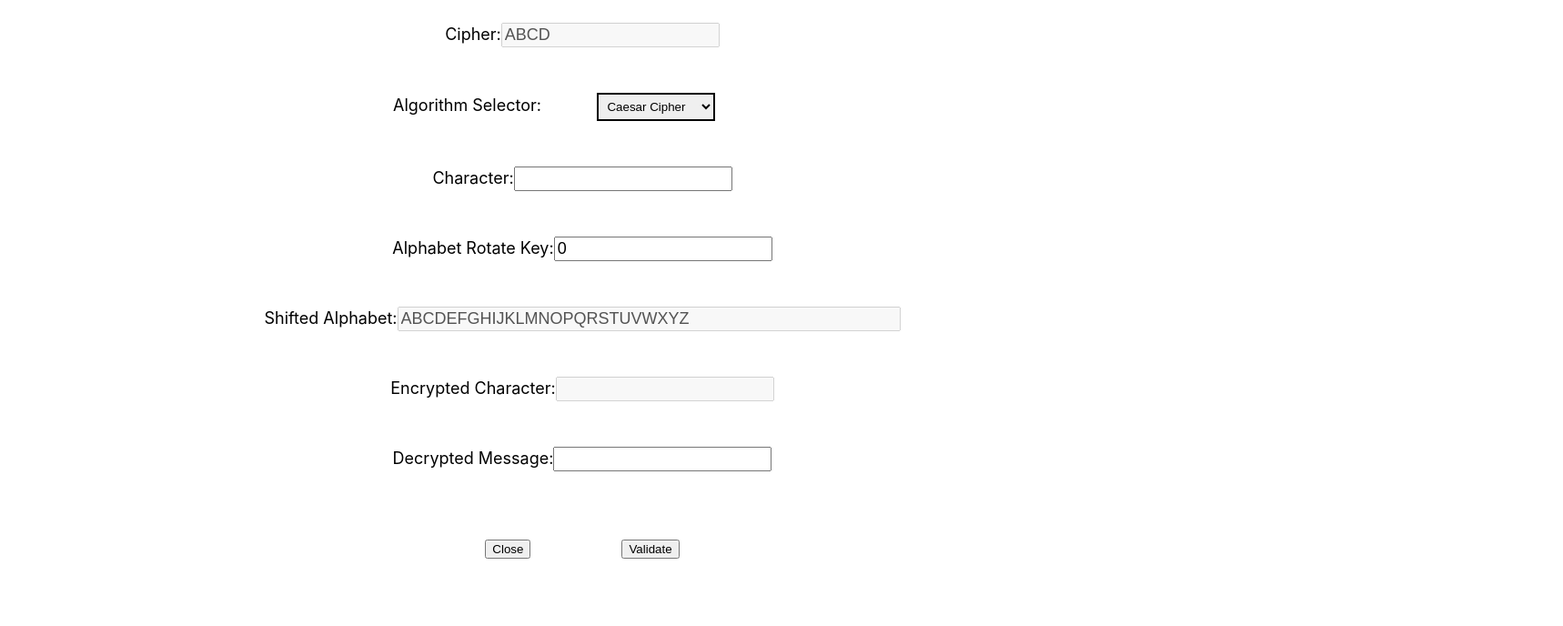
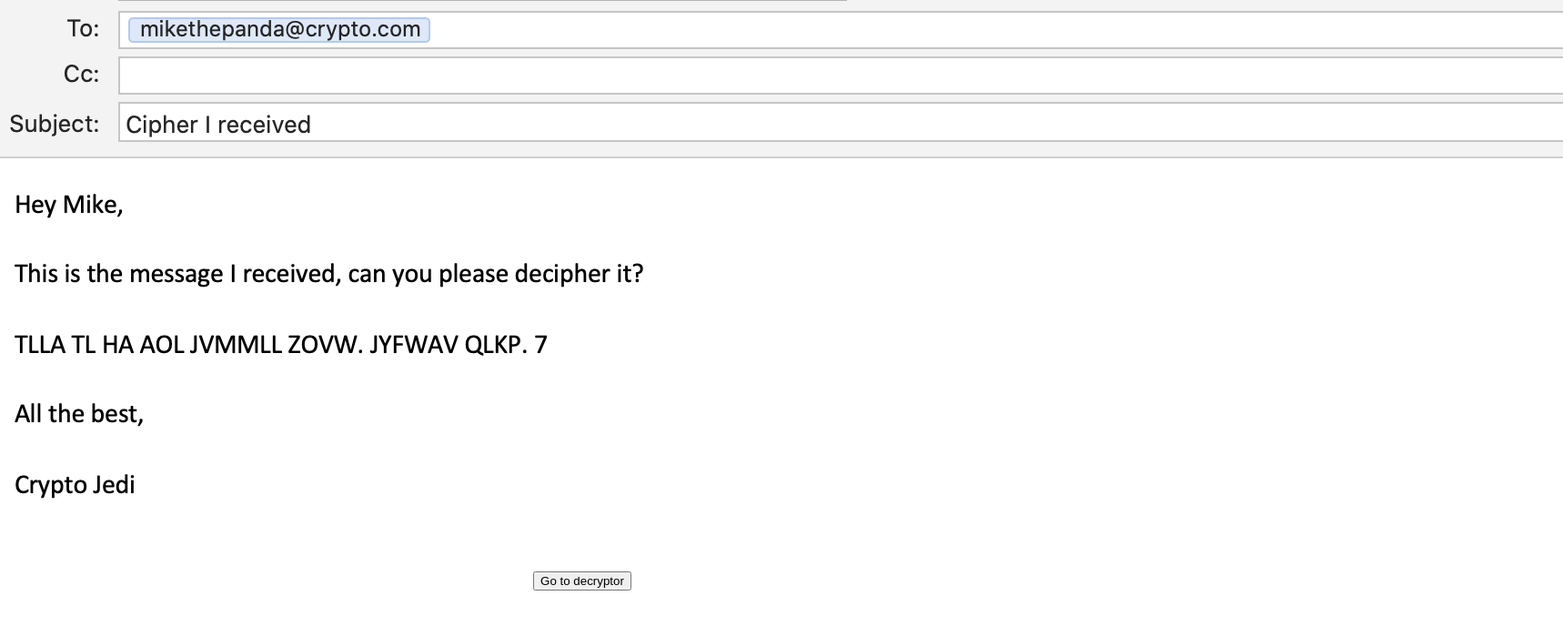
Before and after one commit to fmavb/questlines, a React (Create React App) app: page /challenge1 in a window 1280 px wide. Shown: the top 688 px of the page at 91% size, 1718 px wide, since content can reach past the window. Built offline with nearby package versions, Linux system fonts and the light colour scheme.

Commit message:
Modified Challenge 1

```diff
--- a/src/App.js
+++ b/src/App.js
@@ -8,6 +8,7 @@ import {
 } from "react-router-dom";
 import Home from "./components/Home";
 import Challenge1 from "./components/Challenge1";
+import Email from './components/Challenge1/Email';
 import Part1 from './components/Challenge2/Part1';
 import Part2 from './components/Challenge2/Part2';
 import Challenge3 from './components/Challenge3';
@@ -22,9 +23,8 @@ export default class App extends Component {
           <Route path="/challenge2/part1" component={Part1} />
           <Route path="/challenge2/part2" component={Part2} />
           <Route path="/challenge2/part3" component={Part3} />
-          <Route path="/challenge1">
-            <Challenge1 />
-          </Route>
+          <Route path="/challenge1" exact component={Email} />
+          <Route path="/challenge1/decryptor" component={Challenge1} />
           <Route path="/challenge3" component={Challenge3} />
           <Route path="/">
             <Home />
--- a/src/components/Challenge1.css
+++ b/src/components/Challenge1.css
@@ -10,3 +10,7 @@ input {
 .field {
     padding: 25px;
 }
+
+#cipher{
+    min-width: fit-content;
+}
--- a/src/components/Challenge1.js
+++ b/src/components/Challenge1.js
@@ -5,7 +5,9 @@ export default class Challenge1 extends Component {
 
     constructor(props) {
         super(props);
-        this.state = { cipher: "ABCD", alphabet: "ABCDEFGHIJKLMNOPQRSTUVWXYZ", shiftedAlphabet: "ABCDEFGHIJKLMNOPQRSTUVWXYZ", selected: "caesar", algorithm: "caesar", binKey:"00000000", binChar:"00000000" };
+        this.state = { cipher: "TLLA TL HA AOL JVMMLL ZOVW. JYFWAV QLKP.", alphabet: "ABCDEFGHIJKLMNOPQRSTUVWXYZ",
+            shiftedAlphabet: "ABCDEFGHIJKLMNOPQRSTUVWXYZ", selected: "caesar", algorithm: "caesar", binKey:"00000000",
+            binChar:"00000000", char: "", message: "" };
         this.shiftAlphabet = this.shiftAlphabet.bind(this);
         this.selector = this.selector.bind(this);
         this.decrypt = this.decrypt.bind(this);
@@ -16,6 +18,9 @@ export default class Challenge1 extends Component {
         this.id = this.id.bind(this);
         this.changeChar = this.changeChar.bind(this);
         this.close = this.close.bind(this);
+        this.message = this.message.bind(this);
+        this.validate = this.validate.bind(this);
+        this.answer = "MEET ME AT THE COFFEE SHOP. CRYPTO JEDI."
         document.title = "Challenge 1";
     }
 
@@ -42,14 +47,16 @@ export default class Challenge1 extends Component {
 
     changeChar(e){
         const char = e.target.value;
-        this.decrypt(char);
+        this.setState({char: char});
     }
 
-    decrypt(char) {
+    decrypt() {
+        const char = this.state.char;
         let upperChar = char.toUpperCase();
         if (upperChar.match(/[A-Z]/i)) {
             let position = this.state.alphabet.indexOf(upperChar);
-            this.setState({ decryptedChar: this.state.shiftedAlphabet[position] });
+            const decryptedChar = this.state.shiftedAlphabet[position];
+            this.setState({decryptedChar: decryptedChar});
         } else {
             return;
         }
@@ -96,12 +103,27 @@ export default class Challenge1 extends Component {
         window.close();
     }
 
+    message(e){
+        const message = e.target.value;
+        this.setState({message: message});
+    }
+
+    validate(){
+        let message = this.state.message;
+        message = message.toUpperCase();
+        if (message === this.answer){
+            alert("Correct! You can close the challenge!");
+        } else {
+            alert("Incorrect! Please try again.")
+        }
+    }
+
     render() {
         if (this.state.algorithm === "caesar") {
             return (
                 <div>
                     <div className="field">
-                        <label>Cipher:</label><input disabled value={this.state.cipher}></input>
+                        <label>Cipher:</label><input disabled value={this.state.cipher} id="cipher" size="50"></input>
                     </div>
                     <div className="field">
                         <label>Algorithm Selector:</label>
@@ -115,6 +137,7 @@ export default class Challenge1 extends Component {
                     </div>
                     <div className="field">
                         <label>Alphabet Rotate Key:</label><input type="number" defaultValue="0" onChange={this.shiftAlphabet}></input>
+                        <button onClick={this.decrypt}>Decrypt</button>
                     </div>
                     <div className="field">
                         <label>Shifted Alphabet:</label><input disabled value={this.state.shiftedAlphabet} id="shiftedAlphabet" size="50"></input>
@@ -123,11 +146,10 @@ export default class Challenge1 extends Component {
                         <label>Encrypted Character:</label><input disabled value={this.state.decryptedChar}></input>
                     </div>
                     <div className="field">
-                        <label>Decrypted Message:</label><input></input>
+                        <label>Decrypted Message:</label><input onChange={this.message} size="50"></input>
                     </div>
                     <div>
-                        <button onClick={this.close}>Close</button>
-                        <button>Validate</button>
+                        <button onClick={this.validate}>Validate</button>
                     </div>
                 </div>
             );
@@ -135,7 +157,7 @@ export default class Challenge1 extends Component {
             return (
                 <div>
                     <div className="field">
-                        <label>Cipher:</label><input disabled value={this.state.cipher}></input>
+                        <label>Cipher:</label><input disabled value={this.state.cipher} id="cipher" size="50"></input>
                     </div>
                     <div className="field">
                         <label>Algorithm Selector:</label>
@@ -152,6 +174,7 @@ export default class Challenge1 extends Component {
                     </div>
                     <div className="field">
                         <label>Key:</label><input type="number" defaultValue="0" min="0" max="15" onChange={this.keyToBin}></input>
+                        <button onClick={this.decrypt}>Decrypt</button>
                     </div>
                     <div className="field">
                         <label>Key in binary (repeated twice):</label><input disabled value={this.state.binKey}></input>
@@ -163,10 +186,9 @@ export default class Challenge1 extends Component {
                         <label>Resulting character:</label><input disabled value={this.state.decryptedChar}></input>
                     </div>
                     <div className="field">
-                        <label>Decrypted Message:</label><input></input>
+                        <label>Decrypted Message:</label><input size="50"></input>
                     </div>
                     <div>
-                        <button onClick={this.close}>Close</button>
                         <button>Validate</button>
                     </div>
                 </div>
--- /dev/null
+++ b/src/components/Challenge1/Email.js
@@ -0,0 +1,26 @@
+import React, {Component} from 'react';
+import Image from './email.png';
+import "./Email.css";
+
+export default class Email extends Component{
+
+    constructor(props){
+        super(props);
+        this.onClick = this.onClick.bind(this);
+    }
+
+    onClick(){
+        this.props.history.push("/challenge1/decryptor");
+    }
+
+    render(){
+        return (
+            <div>
+                <div id="image">
+                    <img src={Image} alt="Email" width="1718" height="574"></img>
+                </div>
+                <button onClick={this.onClick}>Go to decryptor</button>
+            </div>
+        );
+    }
+}
```
Also changed, not shown: src/components/Challenge1/Email.css (added), src/components/Challenge1/email.png (added).
